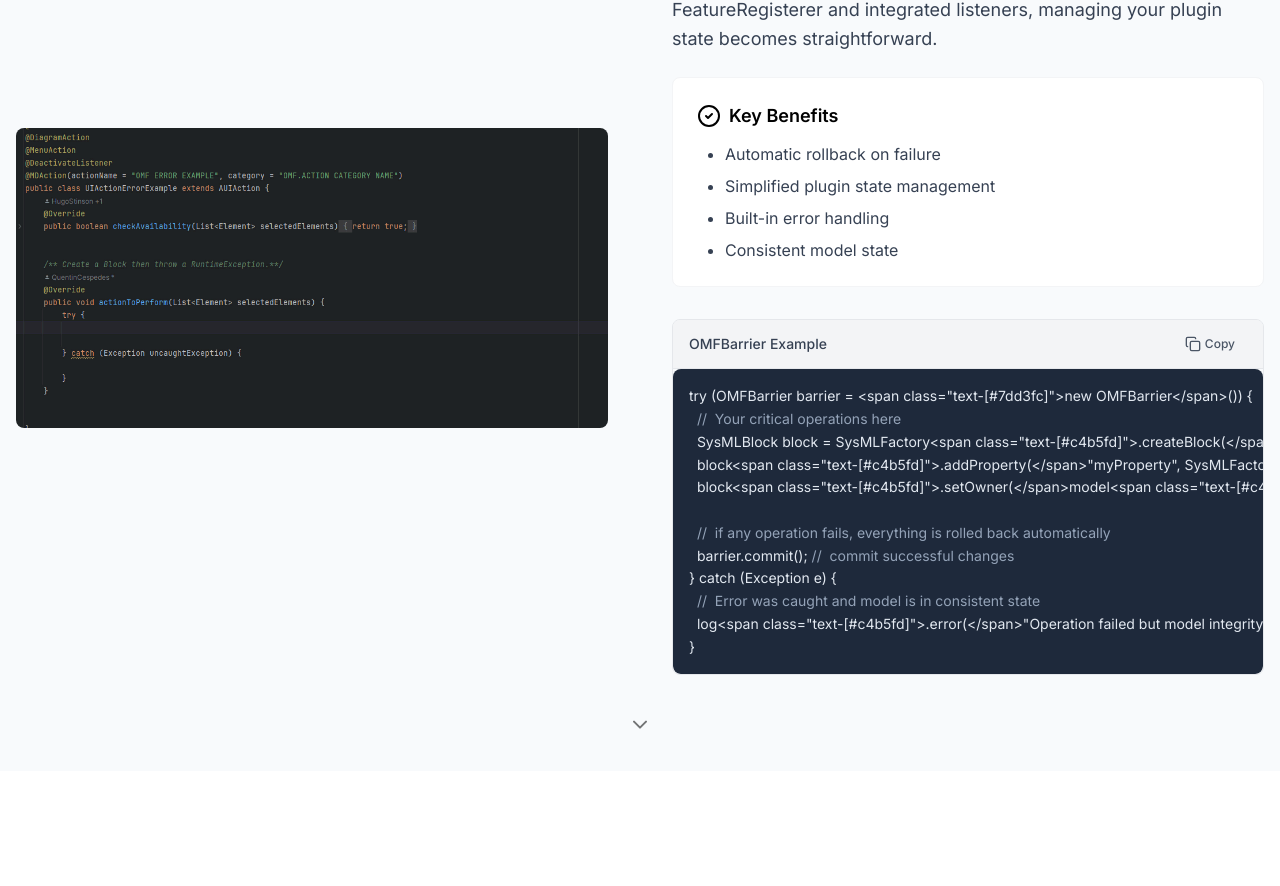
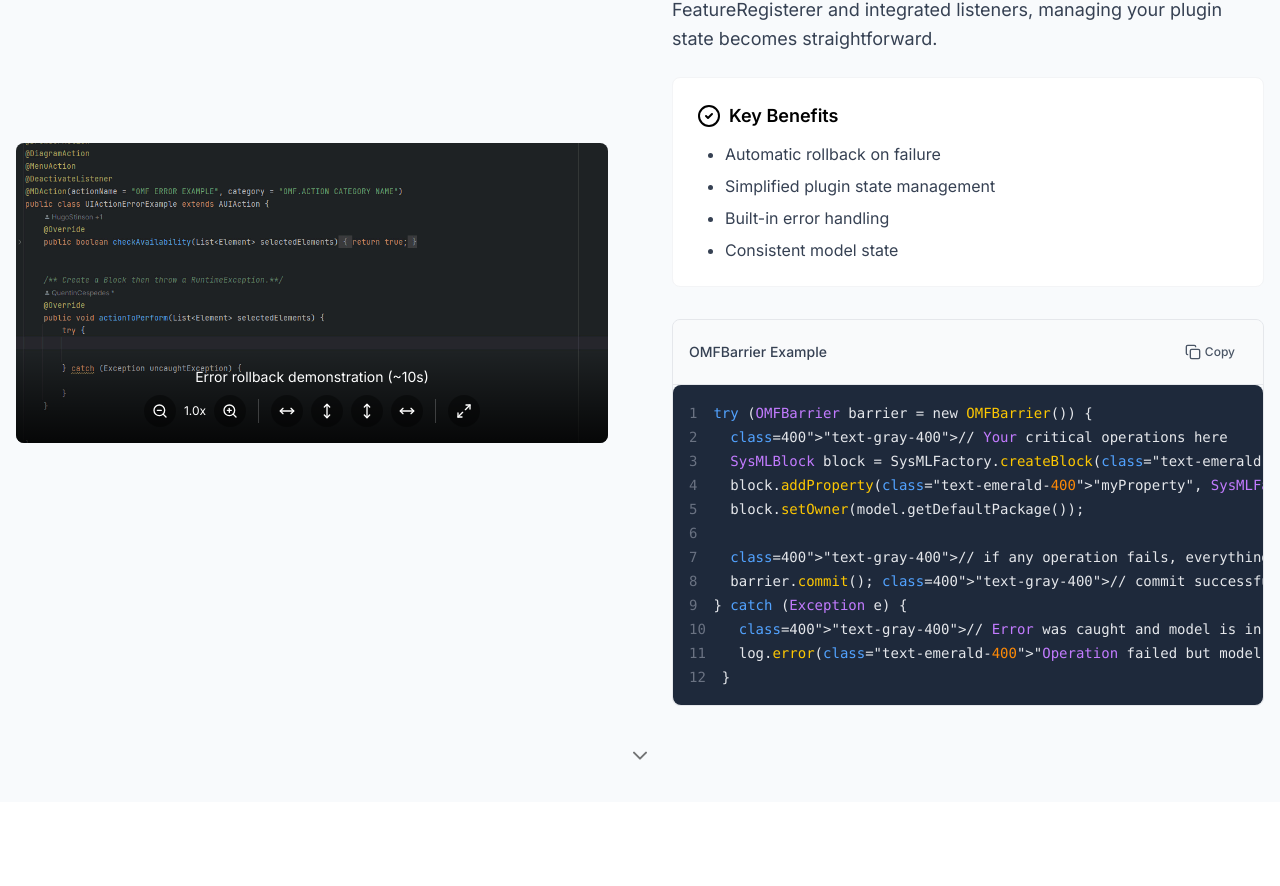
Before and after one commit to Elliades/OMF-website, a Next.js app in the folder omf-website/: page / in a window 1280 px wide. Shown: the part 1860-2746 px from the top of the page. Built offline with nearby package versions, Linux system fonts and the light colour scheme.

Commit message:
Fix UI component errors and enhance code highlighting

```diff
--- a/omf-website/src/components/code-snippet.tsx
+++ b/omf-website/src/components/code-snippet.tsx
@@ -1,44 +1,139 @@
 /**
- * CodeSnippet component for displaying code examples
- * Used to show OMF code samples
+ * CodeSnippet component for displaying code examples with syntax highlighting
+ * Supports Java and Kotlin code with proper syntax highlighting
  */
 "use client";
 
 import { useState } from "react";
 import { motion } from "framer-motion";
 import { Button } from "./ui/button";
+import { cn } from "@/lib/utils";
 
 interface CodeSnippetProps {
   code: string;
-  language?: string;
+  language: "java" | "kotlin";
   title?: string;
   className?: string;
 }
 
 export default function CodeSnippet({
   code,
-  language = "java",
+  language,
   title = "Code Example",
   className = "",
 }: CodeSnippetProps) {
   const [copied, setCopied] = useState(false);
 
-  const copyToClipboard = () => {
-    navigator.clipboard.writeText(code);
+  const copyToClipboard = async () => {
+    await navigator.clipboard.writeText(code);
     setCopied(true);
     setTimeout(() => setCopied(false), 2000);
   };
 
+  // Syntax highlighting for Java/Kotlin
+  const highlightCode = (code: string, lang: "java" | "kotlin") => {
+    return code.split("\n").map((line, i) => {
+      // Keywords for both languages
+      const keywords = [
+        "public", "private", "protected", "class", "interface", "enum", "extends", "implements",
+        "static", "final", "abstract", "native", "transient", "volatile", "synchronized",
+        "void", "boolean", "byte", "short", "char", "int", "long", "float", "double",
+        "if", "else", "switch", "case", "default", "for", "while", "do", "break", "continue",
+        "return", "try", "catch", "finally", "throw", "throws", "new", "this", "super",
+        "import", "package", "const", "goto", "strictfp", "assert", "var", "val", "fun",
+        "data", "object", "companion", "sealed", "inline", "noinline", "crossinline",
+        "reified", "expect", "actual", "external", "suspend", "tailrec", "operator",
+        "infix", "internal", "annotation", "init", "constructor", "destructor", "by",
+        "delegate", "dynamic", "field", "file", "finally", "get", "import", "init",
+        "param", "property", "receiver", "set", "setparam", "where", "when"
+      ];
+
+      // Annotations (mostly for Java)
+      const annotations = [
+        "Override", "Deprecated", "SuppressWarnings", "SafeVarargs", "FunctionalInterface",
+        "Documented", "Retention", "Target", "Inherited", "Native", "Repeatable",
+        "NotNull", "Nullable", "NonNull", "Required", "JvmStatic", "JvmField", "JvmName"
+      ];
+
+      // Regular expressions for different code elements
+      const patterns = {
+        comment: /\/\/.*$/,
+        multilineComment: /\/\*[\s\S]*?\*\//,
+        string: /"[^"]*"/,
+        number: /\b\d+\b/,
+        keyword: new RegExp(`\\b(${keywords.join("|")})\\b`),
+        annotation: new RegExp(`@(${annotations.join("|")})\\b`),
+        function: /\b\w+(?=\s*\()/,
+        type: /\b[A-Z]\w*\b/,
+      };
+
+      let highlightedLine = line;
+
+      // Apply highlighting in order of precedence
+      if (patterns.comment.test(line)) {
+        highlightedLine = line.replace(patterns.comment, (match) =>
+          `<span class="text-gray-400">${match}</span>`
+        );
+      }
+
+      if (patterns.multilineComment.test(highlightedLine)) {
+        highlightedLine = highlightedLine.replace(patterns.multilineComment, (match) =>
+          `<span class="text-gray-400">${match}</span>`
+        );
+      }
+
+      if (patterns.string.test(highlightedLine)) {
+        highlightedLine = highlightedLine.replace(patterns.string, (match) =>
+          `<span class="text-emerald-400">${match}</span>`
+        );
+      }
+
+      if (patterns.number.test(highlightedLine)) {
+        highlightedLine = highlightedLine.replace(patterns.number, (match) =>
+          `<span class="text-orange-400">${match}</span>`
+        );
+      }
+
+      if (patterns.keyword.test(highlightedLine)) {
+        highlightedLine = highlightedLine.replace(patterns.keyword, (match) =>
+          `<span class="text-blue-400">${match}</span>`
+        );
+      }
+
+      if (patterns.annotation.test(highlightedLine)) {
+        highlightedLine = highlightedLine.replace(patterns.annotation, (match) =>
+          `<span class="text-pink-400">${match}</span>`
+        );
+      }
+
+      if (patterns.function.test(highlightedLine)) {
+        highlightedLine = highlightedLine.replace(patterns.function, (match) =>
+          `<span class="text-yellow-400">${match}</span>`
+        );
+      }
+
+      if (patterns.type.test(highlightedLine)) {
+        highlightedLine = highlightedLine.replace(patterns.type, (match) =>
+          `<span class="text-purple-400">${match}</span>`
+        );
+      }
+
+      return `<span class="line-number text-gray-500 mr-4">${i + 1}</span>${highlightedLine}`;
+    }).join("\n");
+  };
+
   return (
     <motion.div
-      className={`rounded-lg overflow-hidden border border-gray-200 dark:border-gray-700 shadow-soft ${className}`}
+      className={cn(
+        "relative rounded-lg border border-gray-200 dark:border-gray-700 shadow-soft",
+        className
+      )}
       initial={{ opacity: 0, y: 20 }}
-      whileInView={{ opacity: 1, y: 0 }}
-      transition={{ duration: 0.5 }}
-      viewport={{ once: true }}
+      animate={{ opacity: 1, y: 0 }}
+      transition={{ duration: 0.3 }}
     >
-      <div className="bg-gray-100 dark:bg-gray-800 px-4 py-2 flex justify-between items-center border-b border-gray-200 dark:border-gray-700">
-        <span className="text-sm font-medium text-gray-700 dark:text-gray-300">{title}</span>
+      <div className="flex items-center justify-between p-4 border-b border-gray-200 dark:border-gray-700 bg-gray-50 dark:bg-gray-800/50 rounded-t-lg">
+        <h3 className="text-sm font-medium text-gray-700 dark:text-gray-300">{title}</h3>
         <Button
           variant="ghost"
           size="sm"
@@ -85,31 +180,11 @@ export default function CodeSnippet({
           )}
         </Button>
       </div>
-      <pre
-        className="bg-[#1e293b] text-[#e2e8f0] p-4 overflow-x-auto text-sm font-mono"
-      >
-        <code>
-          {code.split('\n').map((line, index) => (
-            <div key={index} className="leading-relaxed">
-              {line.includes('//') ? (
-                <>
-                  {line.split('//')[0]}
-                  <span className="text-[#94a3b8]">// {line.split('//')[1]}</span>
-                </>
-              ) : line.includes('new') ? (
-                line.replace(/(new\s+\w+)/g, match => `<span class="text-[#7dd3fc]">${match}</span>`)
-              ) : line.includes('try') || line.includes('if') || line.includes('for') ? (
-                <span className="text-[#7dd3fc]">{line}</span>
-              ) : line.includes('.') && line.includes('(') ? (
-                line.replace(/(\.\w+\()/g, match => `<span class="text-[#c4b5fd]">${match}</span>`)
-              ) : line.includes('"') ? (
-                line.replace(/"([^"]*)"/g, match => `<span class="text-[#86efac]">${match}</span>`)
-              ) : (
-                line
-              )}
-            </div>
-          ))}
-        </code>
+      <pre className="p-4 overflow-x-auto bg-[#1e293b] rounded-b-lg">
+        <code
+          className="text-sm font-mono text-gray-200"
+          dangerouslySetInnerHTML={{ __html: highlightCode(code, language) }}
+        />
       </pre>
     </motion.div>
   );
--- a/omf-website/src/components/placeholder-media.tsx
+++ b/omf-website/src/components/placeholder-media.tsx
@@ -6,6 +6,8 @@
 
 import { motion } from "framer-motion";
 import { cn } from "@/lib/utils";
+import { useState } from "react";
+import { Maximize2, Minimize2, ZoomIn, ZoomOut, MoveHorizontal, MoveVertical } from "lucide-react";
 
 interface PlaceholderMediaProps {
   type: "image" | "gif";
@@ -33,22 +35,110 @@ export default function PlaceholderMedia({
   onClick
 }: PlaceholderMediaProps) {
   const gifPath = gifMapping[label];
+  const [isExpanded, setIsExpanded] = useState(false);
+  const [scale, setScale] = useState(1);
+  const [position, setPosition] = useState({ x: 50, y: 50 });
+
+  const incrementScale = () => {
+    setScale(prev => Math.min(prev + 0.1, 2));
+  };
+
+  const decrementScale = () => {
+    setScale(prev => Math.max(prev - 0.1, 0.5));
+  };
+
+  const moveHorizontal = (direction: 'left' | 'right') => {
+    setPosition(prev => ({
+      ...prev,
+      x: direction === 'left'
+        ? Math.max(prev.x - 5, 0)
+        : Math.min(prev.x + 5, 100)
+    }));
+  };
+
+  const moveVertical = (direction: 'up' | 'down') => {
+    setPosition(prev => ({
+      ...prev,
+      y: direction === 'up'
+        ? Math.max(prev.y - 5, 0)
+        : Math.min(prev.y + 5, 100)
+    }));
+  };
 
   return (
     <motion.div
       className={cn(
         "relative overflow-hidden rounded-lg bg-gray-100 dark:bg-gray-800",
+        isExpanded ? "fixed inset-0 z-50" : "",
         className
       )}
       style={{ width, height }}
       onClick={onClick}
     >
       {gifPath ? (
-        <img
-          src={gifPath}
-          alt={label}
-          className="w-full h-full object-cover"
-        />
+        <>
+          <div className="relative w-full h-full overflow-hidden">
+            <img
+              src={gifPath}
+              alt={label}
+              className="w-full h-full object-cover transition-transform duration-200"
+              style={{
+                transform: `scale(${scale}) translate(${position.x - 50}%, ${position.y - 50}%)`,
+                transformOrigin: 'center center'
+              }}
+            />
+          </div>
+          <div className="absolute bottom-0 left-0 right-0 p-4 bg-gradient-to-t from-black/80 to-transparent">
+            <div className="text-sm text-white mb-2 text-center">{label}</div>
+            <div className="flex items-center justify-center gap-2">
+              <button
+                onClick={(e) => { e.stopPropagation(); decrementScale(); }}
+                className="p-2 bg-black/40 rounded-full hover:bg-black/60 text-white transition-colors"
+              >
+                <ZoomOut className="h-4 w-4" />
+              </button>
+              <div className="text-xs text-white">{scale.toFixed(1)}x</div>
+              <button
+                onClick={(e) => { e.stopPropagation(); incrementScale(); }}
+                className="p-2 bg-black/40 rounded-full hover:bg-black/60 text-white transition-colors"
+              >
+                <ZoomIn className="h-4 w-4" />
+              </button>
+              <div className="w-px h-6 bg-white/20 mx-1"></div>
+              <button
+                onClick={(e) => { e.stopPropagation(); moveHorizontal('left'); }}
+                className="p-2 bg-black/40 rounded-full hover:bg-black/60 text-white transition-colors"
+              >
+                <MoveHorizontal className="h-4 w-4" />
+              </button>
+              <button
+                onClick={(e) => { e.stopPropagation(); moveVertical('up'); }}
+                className="p-2 bg-black/40 rounded-full hover:bg-black/60 text-white transition-colors"
+              >
+                <MoveVertical className="h-4 w-4" />
+              </button>
+              <button
+                onClick={(e) => { e.stopPropagation(); moveVertical('down'); }}
+                className="p-2 bg-black/40 rounded-full hover:bg-black/60 text-white transition-colors rotate-180"
+              >
+                <MoveVertical className="h-4 w-4" />
+              </button>
+              <button
+                onClick={(e) => { e.stopPropagation(); moveHorizontal('right'); }}
+                className="p-2 bg-black/40 rounded-full hover:bg-black/60 text-white transition-colors rotate-180"
+              >
+                <MoveHorizontal className="h-4 w-4" />
+              </button>
+              <div className="w-px h-6 bg-white/20 mx-1"></div>
+              <button
+                onClick={(e) => { e.stopPropagation(); setIsExpanded(!isExpanded); }}
+                className="p-2 bg-black/40 rounded-full hover:bg-black/60 text-white transition-colors"
+              >
+                {isExpanded ? <Minimize2 className="h-4 w-4" /> : <Maximize2 className="h-4 w-4" />}
+              </button>
+            </div>
+          </div>
+        </>
       ) : (
         <div className="absolute inset-0 flex items-center justify-center">
           <div className="text-center">
```
